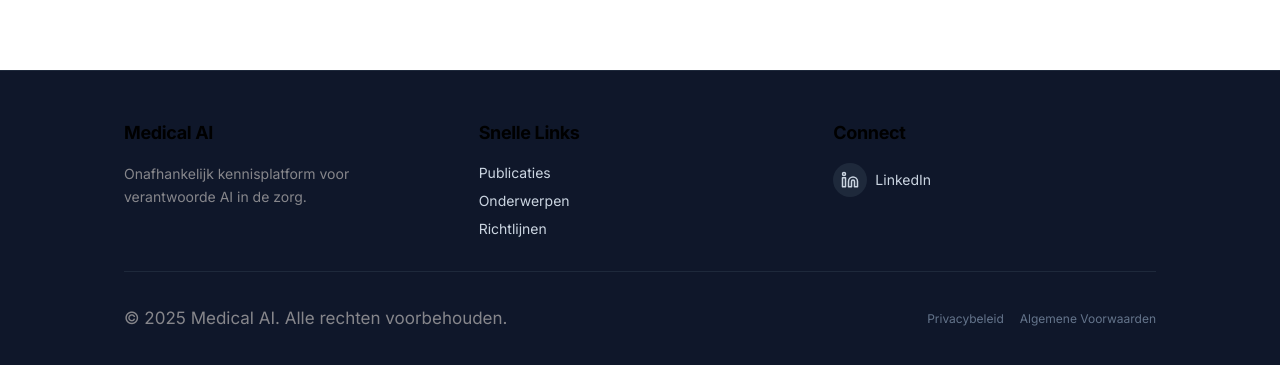
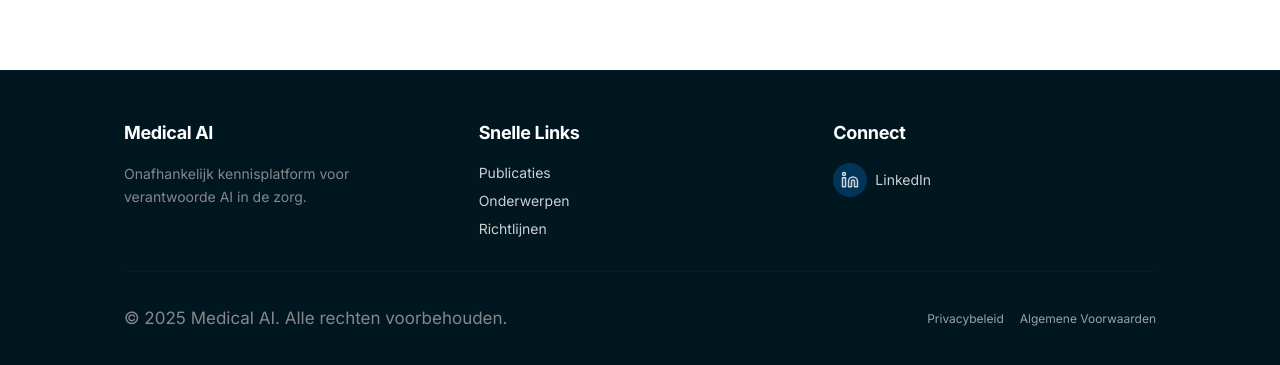
Before and after one commit to illionair/medicalai.nl, a Next.js app: page /admin in a window 1280 px wide. Shown: the part 1003-1368 px from the top of the page. Built offline with nearby package versions, Linux system fonts and the light colour scheme; no server answers; the database is empty.

Commit message:
Fix text visibility issues and update footer colors

```diff
--- a/src/app/globals.css
+++ b/src/app/globals.css
@@ -121,7 +121,7 @@ h6 {
   font-weight: 600;
   letter-spacing: -0.02em;
   line-height: 1.1;
-  color: #000000 !important;
+  color: #000000;
   /* Force pure black */
 }
 
--- a/src/components/Footer.tsx
+++ b/src/components/Footer.tsx
@@ -8,7 +8,7 @@ export default function Footer() {
     const { t } = useLanguage();
 
     return (
-        <footer className="bg-slate-900 text-slate-300 py-12 border-t border-slate-800">
+        <footer className="bg-brand-dark text-brand-white/80 py-12 border-t border-brand-primary/30">
             <div className="container mx-auto px-4">
                 <div className="grid grid-cols-1 md:grid-cols-3 gap-8 mb-8">
                     {/* Brand & Summary */}
@@ -50,7 +50,7 @@ export default function Footer() {
                             rel="noopener noreferrer"
                             className="inline-flex items-center gap-2 text-sm hover:text-white transition-colors group"
                         >
-                            <span className="p-2 rounded-full bg-slate-800 group-hover:bg-blue-600 transition-colors">
+                            <span className="p-2 rounded-full bg-brand-primary group-hover:bg-brand-secondary transition-colors">
                                 <Linkedin size={18} />
                             </span>
                             LinkedIn
@@ -58,11 +58,11 @@ export default function Footer() {
                     </div>
                 </div>
 
-                <div className="border-t border-slate-800 pt-8 flex flex-col md:flex-row justify-between items-center text-xs text-slate-500">
+                <div className="border-t border-brand-primary/30 pt-8 flex flex-col md:flex-row justify-between items-center text-xs text-brand-white/60">
                     <p>{t.footer.legal}</p>
                     <div className="flex gap-4 mt-4 md:mt-0">
-                        <Link href="/privacy" className="hover:text-slate-300 cursor-pointer">{t.footer.privacy}</Link>
-                        <Link href="/terms" className="hover:text-slate-300 cursor-pointer">{t.footer.terms}</Link>
+                        <Link href="/privacy" className="hover:text-white cursor-pointer">{t.footer.privacy}</Link>
+                        <Link href="/terms" className="hover:text-white cursor-pointer">{t.footer.terms}</Link>
                     </div>
                 </div>
             </div>
```
